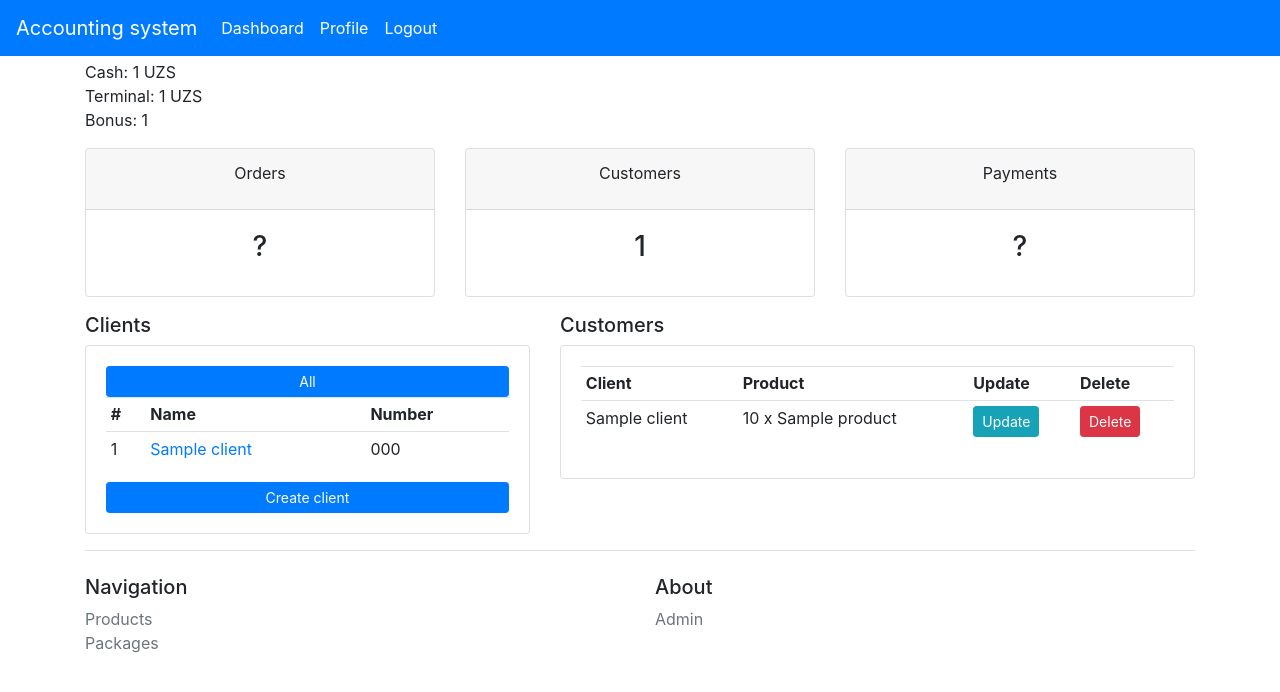
After one commit to nodirshox/accounting-system, a Django app: page /warehouse/dashboard/ in a window 1280 px wide. The commit adds this page. Shown: the top 692 px of the page. Run offline with Django 3.2, Linux system fonts and the light colour scheme; a user stored in the database is signed in; tables that the repository leaves empty hold one stand-in row (values such as "Sample post"); some libraries are stand-ins or nearby versions.

Commit message:
Added Order, Payment model, Added more bugs, fix later

```diff
--- a/account/templates/includes/base.html
+++ b/account/templates/includes/base.html
@@ -1,4 +1,5 @@
 {% load static %}
+
 <!DOCTYPE html>
 <html lang="en">
 <head>
--- a/account/templates/includes/navigation.html
+++ b/account/templates/includes/navigation.html
@@ -9,7 +9,10 @@
       <ul class="navbar-nav">
         {% if user.is_authenticated %}
         <li class="nav-item active">
-            <a class="nav-link" href="/profile">Profile</a>
+          <a class="nav-link" href="{% url 'dashboard' %}">Dashboard</a>
+      </li>
+        <li class="nav-item active">
+            <a class="nav-link" href="{% url 'profile' %}">Profile</a>
         </li>
         <li class="nav-item active">
             <a class="nav-link" href="{% url 'logout' %}">Logout</a>
--- a/account/templates/profile/profile.html
+++ b/account/templates/profile/profile.html
@@ -17,7 +17,7 @@
   </div>
 {% else %}
   <div>
-    <a href="{% url 'warehouse' %}">My Warehouse</a>
+    <a href="{% url 'dashboard' %}">My Warehouse</a>
   </div>
 {% endif %}
 
--- a/warehouse/admin.py
+++ b/warehouse/admin.py
@@ -1,7 +1,8 @@
 from django.contrib import admin
 from .models import *
-# Register your models here.
 
 admin.site.register(Client)
 admin.site.register(Warehouse)
 admin.site.register(Recourse)
+admin.site.register(Order)
+admin.site.register(Payment)
--- a/warehouse/models.py
+++ b/warehouse/models.py
@@ -23,10 +23,34 @@ class Client(models.Model):
         return self.name
 
 class Recourse(models.Model):
-    quantity = models.IntegerField()
+    quantity = models.IntegerField(default=0, null=True)
     warehouse = models.ForeignKey(Warehouse, null=True, on_delete=models.SET_NULL)
     product = models.ForeignKey(Product, null=True, on_delete=models.CASCADE)
     date = models.DateTimeField(auto_now_add=True)
 
     def __str__(self):
         return  self.product.name + ', ' + str(self.quantity)
+
+
+class Order(models.Model):
+    warehouse = models.ForeignKey(Warehouse, null=True, on_delete=models.CASCADE)
+    client = models.ForeignKey(Client, null=True, on_delete=models.CASCADE)
+    product = models.ForeignKey(Product, null=True, on_delete=models.CASCADE)
+    quantity = models.IntegerField(default=0, null=True)
+
+    def __str__(self):
+        return self.product.name + str(self.quantity)
+
+class Payment(models.Model):
+    order = models.ForeignKey(Order, null=True, on_delete=models.CASCADE)
+    TYPE_OF_PAYMENT = (
+        ('cash', 'Cash'),
+        ('terminal', 'Plastic card'),
+        ('bonus', 'Bonus')
+    )
+    payment = models.CharField(max_length=200, null=True, choices=TYPE_OF_PAYMENT)
+    money = models.IntegerField()
+    date = models.DateTimeField(auto_now_add=True)
+
+    def __str__(self):
+        return str(self.money) + ', ' + str(self.payment)
--- a/warehouse/templates/client/client.html
+++ b/warehouse/templates/client/client.html
@@ -30,7 +30,7 @@
         {% endfor %}
     </tbody>
 </table>
-<b>Total - {{ client_count }}</b> | <a href="{% url 'new_client' %}">Add new client</a>
+<b>Total - {{ client_count }}</b> | <a href="{% url 'create_client' %}">Add new client</a>
 
 
 {% endblock content %}
--- /dev/null
+++ b/warehouse/templates/dashboard.html
@@ -0,0 +1,95 @@
+{% extends 'includes/base.html' %}
+
+{% block content %}
+
+<div>
+    Cash: {{ cash }} UZS
+</div>
+<div>
+    Terminal: {{ terminal }} UZS
+</div>
+<div>
+    Bonus: {{ bonus }}
+</div>
+
+<div class="row mt-3">
+    <div class="col-md-4">
+        <div class="card text-center mb-3">
+            <div class="card-header">
+                <div class="card-title">Orders</div>
+            </div>
+            <div class="card-body">
+                <h3 class="card-title">?</h3>
+            </div>
+        </div>
+    </div>
+    <div class="col-md-4">
+        <div class="card text-center mb-3">
+            <div class="card-header">
+                <div class="card-title">Customers</div>
+            </div>
+            <div class="card-body">
+                <h3 class="card-title">{{ total_clients }}</h3>
+            </div>
+        </div>
+    </div>
+    <div class="col-md-4">
+        <div class="card text-center mb-3">
+            <div class="card-header">
+                <div class="card-title">Payments</div>
+            </div>
+            <div class="card-body">
+                <h3 class="card-title">?</h3>
+            </div>
+        </div>
+    </div>
+</div>
+
+<div class="row">
+    <div class="col-md-5">
+        <h5>Clients</h5>
+        <div class="card card-body">
+            <a href="{% url 'clients' %}" class="btn btn-primary btn-sm btn-block">All</a>
+            <table class="table table-sm">
+                <tr>
+                    <th>#</th>
+                    <th>Name</th>
+                    <th>Number</th>
+                </tr>
+
+                {% for client in clients %}
+                <tr>
+                    <td>{{ forloop.counter }}</td>
+                    <td><a href="{% url 'update_client' client.id %}">{{ client.name }}</a></td>
+                    <td>{{ client.number }}</td>
+                </tr>
+                {% endfor %}
+            </table>
+            <a href="{% url 'create_client' %}" class="btn btn-primary btn-sm btn-block">Create client</a>
+        </div>
+    </div>
+    <div class="col-md-7">
+        <h5>Customers</h5>
+        <div class="card card-body">
+            <table class="table table-sm">
+                <tr>
+                    <th>Client</th>
+                    <th>Product</th>
+                    <th>Update</th>
+                    <th>Delete</th>
+                </tr>
+                {% for order in orders %}
+                <tr>
+                    <td>{{ order.client }}</td>
+                    <td>{{ order.quantity }} x {{ order.product }}</td>
+                    <td><a href="" class="btn btn-sm btn-info">Update</a></td>
+                    <td><a href="" class="btn btn-sm btn-danger">Delete</a></td>
+                </tr>
+                {% endfor %}
+            </table>
+        </div>
+    </div>
+</div>
+
+
+{% endblock content %}
--- a/warehouse/urls.py
+++ b/warehouse/urls.py
@@ -3,9 +3,9 @@ from . import views
 
 urlpatterns = [
     # Warehouse
-    path('warehouse/', views.my_warehouse, name='warehouse'),
+    path('dashboard/', views.dashboard, name='dashboard'),
     path('clients/', views.client, name='clients'),
-    path('new_client/', views.add_client, name='new_client'),
-    path('update_client/<int:pk>/', views.update_client, name='update_client'),
-    path('delete_client/<int:pk>/', views.delete_client, name='delete_client'),
+    path('client/create/', views.create, name='create_client'),
+    path('client/update/<int:pk>/', views.update_client, name='update_client'),
+    path('client/delete/<int:pk>/', views.delete_client, name='delete_client'),
 ]
--- a/warehouse/views.py
+++ b/warehouse/views.py
@@ -3,9 +3,14 @@ from . models import *
 from django.contrib.auth.models import User, auth
 from . forms import ClientForm
 # My warehouse
-def my_warehouse(request):
+def dashboard(request):
     if request.user.is_authenticated:
-        return render(request, 'warehouse.html')
+        warehouse = Warehouse.objects.get(owner=request.user.id)
+        clients = Client.objects.filter(warehouse=warehouse.id)
+        total_clients = clients.count()
+        orders = Order.objects.filter(warehouse=warehouse.id)
+        context = { 'clients': clients, 'total_clients': total_clients, 'cash': warehouse.cash, 'terminal': warehouse.terminal, 'bonus': warehouse.bonus, 'orders': orders }
+        return render(request, 'dashboard.html', context)
     else:
         return redirect('/login')
 # Clients
@@ -21,7 +26,7 @@ def client(request):
         return render(request, 'client/client.html', context)
     else:
         return redirect('/login')
-def add_client(request):
+def create(request):
 
     form = ClientForm()
 
@@ -29,9 +34,9 @@ def add_client(request):
         form = ClientForm(request.POST)
         if form.is_valid():
             form.save()
-            return redirect('/warehouse/clients')
+            return redirect('/warehouse/dashboard')
     context = { 'form': form }
-    return render(request, 'client/new_client.html', context)
+    return render(request, 'client/create.html', context)
 
 def update_client(request, pk):
     client = Client.objects.get(id=pk)
@@ -44,7 +49,7 @@ def update_client(request, pk):
             return redirect('/warehouse/clients')
 
     context = { 'form': form }
-    return render(request, 'client/new_client.html', context)
+    return render(request, 'client/create.html', context)
 
 def delete_client(request, pk):
     client = Client.objects.get(id=pk)
```
Also changed, not shown: warehouse/templates/warehouse.html (deleted, +0 -11 lines), warehouse/templates/client/create.html (renamed from warehouse/templates/client/new_client.html).
